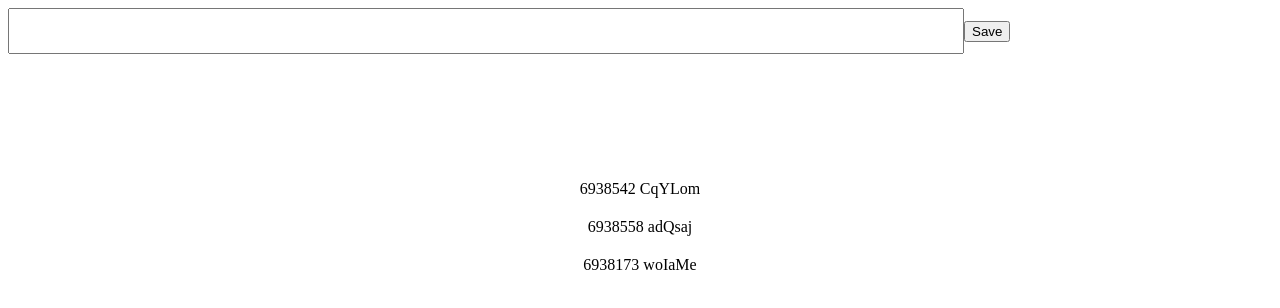
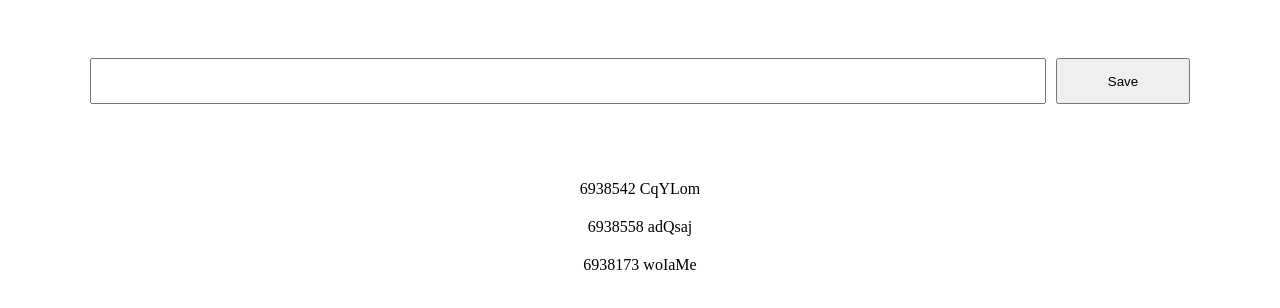
Before and after one commit to lemmyslaya/Link_validator, an Angular app: page / in a window 1280 px wide. Shown: the top 308 px of the page. Built offline with nearby package versions, Linux system fonts and the light colour scheme.

Commit message:
style input

```diff
--- a/src/app/app.component.html
+++ b/src/app/app.component.html
@@ -1,5 +1,4 @@
-
-<app-controls></app-controls>
 <div class="container">
+  <app-controls></app-controls>
   <app-list></app-list>
 </div>
--- a/src/app/app.component.scss
+++ b/src/app/app.component.scss
@@ -3,3 +3,6 @@
 	text-align: center;
 	list-style-type: none;
 }
+app-controls {
+	padding-top: 1000px;
+}
--- a/src/app/controls/controls.component.html
+++ b/src/app/controls/controls.component.html
@@ -1,2 +1,4 @@
-<input type="text" name="linkVal" id="linkVal" [(ngModel)]="linkVal"/>
-<button type="submit" (click)="getInputValue(linkVal)">Save</button>
+<div class="wrapper">
+	<input type="text" name="linkVal" id="linkVal" [(ngModel)]="linkVal"/>
+	<button type="submit" (click)="getInputValue(linkVal)">Save</button>
+</div>
--- a/src/app/controls/controls.component.scss
+++ b/src/app/controls/controls.component.scss
@@ -1,5 +1,15 @@
 input{
     width:75%;
     height: 40px;
-
 }
+input:hover {
+	background-color: #fcf9bc;
+}
+.wrapper {
+	padding-top: 50px;
+}
+.wrapper button {
+	height: 46px;
+	padding: 0 50px;
+	margin-left: 10px;
+}
--- a/src/app/list/list.component.scss
+++ b/src/app/list/list.component.scss
@@ -1,6 +1,6 @@
 ul {
 	list-style-type: none;
-	padding: 100px 0;
+	padding: 50px 0;
 }
 div {
 	padding: 10px 0;
```
